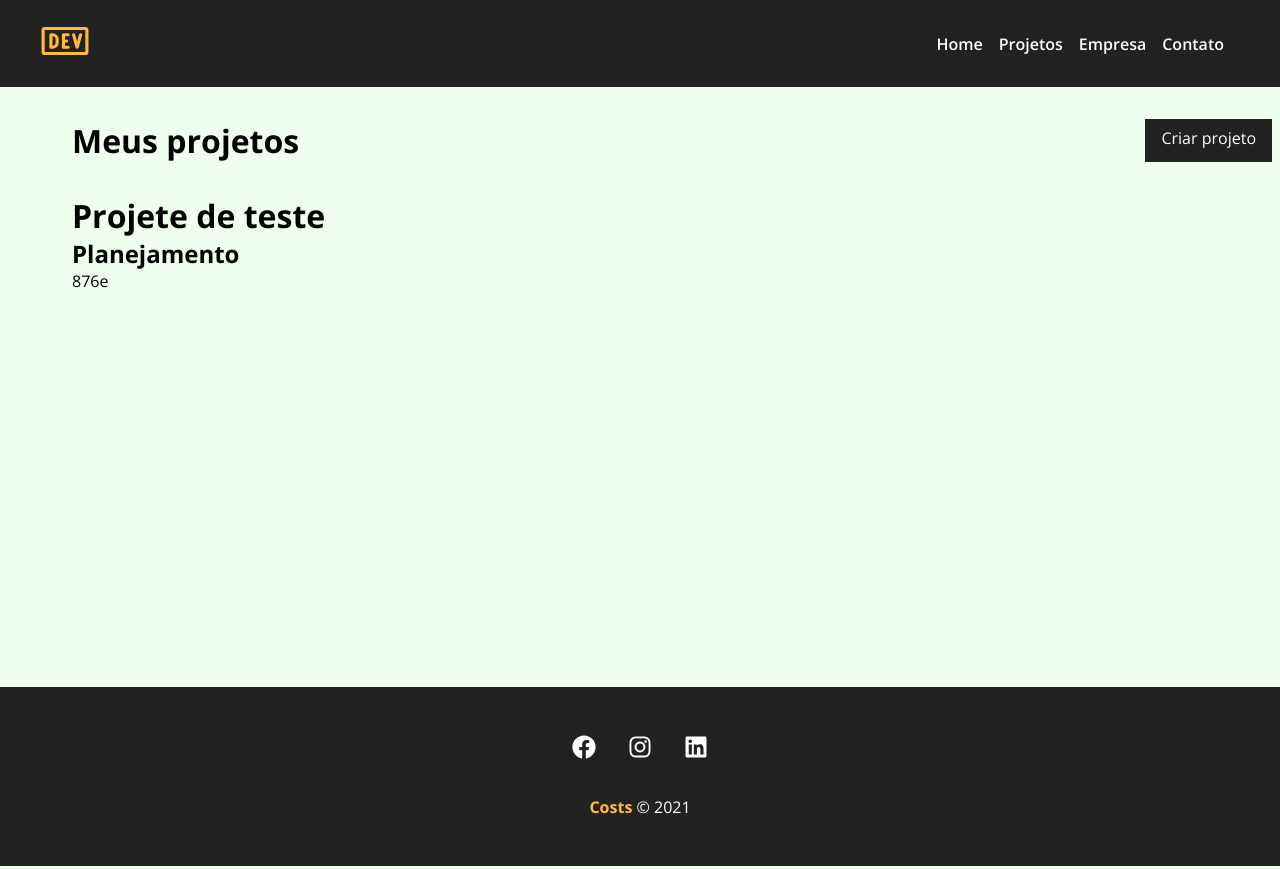
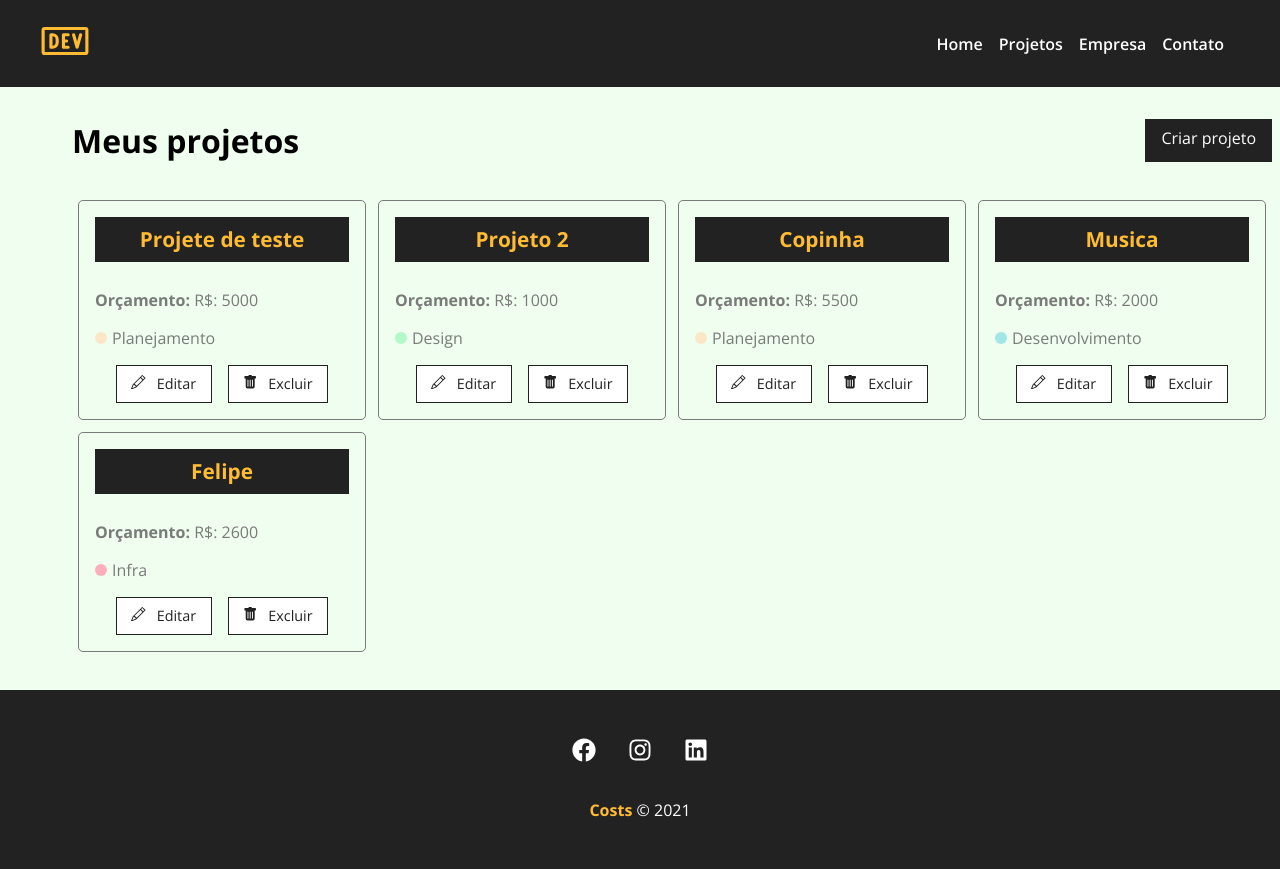
Before and after one commit to Felipe-Monte/project-costs-react, a React (Create React App) app: page /projects in a window 1280 px wide. Shown: the top 869 px of the page. Built offline with nearby package versions, Linux system fonts and the light colour scheme; data requests are answered from the project's data file.

Commit message:
continue project

```diff
--- a/db.json
+++ b/db.json
@@ -7,6 +7,50 @@
       "category": {
         "id": "4",
         "name": "Planejamento"
+      },
+      "cost": 0,
+      "services": []
+    },
+    {
+      "id": "6180",
+      "name": "Projeto 2",
+      "budget": "1000",
+      "category": {
+        "id": "3",
+        "name": "Design"
+      },
+      "cost": 0,
+      "services": []
+    },
+    {
+      "id": "e731",
+      "name": "Copinha",
+      "budget": "5500",
+      "category": {
+        "id": "4",
+        "name": "Planejamento"
+      },
+      "cost": 0,
+      "services": []
+    },
+    {
+      "id": "a344",
+      "name": "Musica",
+      "budget": "2000",
+      "category": {
+        "id": "2",
+        "name": "Desenvolvimento"
+      },
+      "cost": 0,
+      "services": []
+    },
+    {
+      "id": "5fbc",
+      "name": "Felipe",
+      "budget": "2600",
+      "category": {
+        "id": "1",
+        "name": "Infra"
       },
       "cost": 0,
       "services": []
--- /dev/null
+++ b/src/components/layout/Loading.js
@@ -0,0 +1,11 @@
+import styles from './Loading.module.css'
+
+function Loading(){
+  return(
+    <div className={styles.loader_container}>
+      <span className={styles.loader}></span>
+    </div>
+  )
+}
+
+export default Loading
--- /dev/null
+++ b/src/components/layout/Loading.module.css
@@ -0,0 +1,27 @@
+.loader {
+  width: 50px;
+  height: 50px;
+  border: 8px solid #000;
+  border-bottom-color: transparent;
+  border-radius: 50%;
+  display: inline-block;
+  box-sizing: border-box;
+  animation: rotation 1s linear infinite;
+}
+
+@keyframes rotation {
+  0% {
+    transform: rotate(0deg);
+  }
+  100% {
+    transform: rotate(360deg);
+  }
+}
+
+.loader_container {
+  width: 100%;
+  height: 100%;
+  display: flex;
+  justify-content: center;
+  align-items: center;
+}
--- a/src/components/pages/Projects.js
+++ b/src/components/pages/Projects.js
@@ -6,12 +6,14 @@
 import LinkButton from "../layout/LinkButton";
 import Message from "../layout/Message";
 import Container from "../layout/Container";
+import Loading from "../layout/Loading";
 import ProjectCard from "../project/ProjectCard";
 
 function Projects() {
   const location = useLocation();
 
   const [projects, setProjects] = useState([]);
+  const [removeLoading, setRemoveLoading] = useState(false);
 
   let message = "";
   if (location.state) {
@@ -19,19 +21,20 @@
   }
 
   useEffect(() => {
+    setTimeout(() => {
       fetch("http://localhost:5000/projects", {
         method: "GET",
         headers: {
           "Content-Type": "application/json",
         },
       })
-
         .then((resp) => resp.json())
         .then((data) => {
-        console.log(data)
-        setProjects(data)
+          setProjects(data);
+          setRemoveLoading(true);
         })
         .catch((err) => console.log(err));
+    }, 3000);
   }, []);
 
   return (
@@ -42,8 +45,7 @@
       </div>
       {message && <Message msg={message} type="success" />}
       <Container customClass="start">
-        {
-          projects.length > 0 &&
+        {projects.length > 0 &&
           projects.map((project) => (
             <ProjectCard
               key={project.id}
@@ -53,6 +55,10 @@
               category={project.category.name}
             />
           ))}
+        {!removeLoading && <Loading />}
+        {removeLoading && projects.length === 0 && (
+          <p>Não há projetos cadastrados!</p>
+        )}
       </Container>
     </div>
   );
--- a/src/components/project/ProjectCard.js
+++ b/src/components/project/ProjectCard.js
@@ -1,15 +1,28 @@
-import styles from './ProjectCard.module.css'
+import { Link } from "react-router-dom";
+import { BsPencil, BsFillTrashFill } from "react-icons/bs";
 
-import {BsPencil, BsFillTrashFill} from 'react-icons/bs'
+import styles from "./ProjectCard.module.css";
 
-function ProjectCard({id, name, budget, category, handleRemove}){
-  return(
-    <div>
-      <h1>{name}</h1>
-      <h2>{category}</h2>
-      <p>{id}</p>
+function ProjectCard({ id, name, budget, category, handleRemove }) {
+  return (
+    <div className={styles.project_card}>
+      <h4>{name}</h4>
+      <p>
+        <span>Orçamento:</span> R$: {budget}
+      </p>
+      <p className={styles.category_text}>
+        <span className={`${styles[category.toLowerCase()]}`}></span> {category}
+      </p>
+      <div className={styles.project_card_actions}>
+        <Link to="/">
+          <BsPencil/> Editar
+        </Link>
+        <button>
+          <BsFillTrashFill/> Excluir
+        </button>
+      </div>
     </div>
-  )
+  );
 }
 
-export default ProjectCard
+export default ProjectCard;
--- a/src/components/project/ProjectCard.module.css
+++ b/src/components/project/ProjectCard.module.css
@@ -0,0 +1,86 @@
+.project_card {
+  padding: 1em;
+  border: 1px solid #7a7a7a;
+  border-radius: 5px;
+  width: 24%;
+  margin: 0.5%;
+}
+
+.project_card h4 {
+  background-color: #222;
+  color: #ffbb33;
+  padding: 0.4em;
+  margin-bottom: 1.3em;
+  text-align: center;
+  font-size: 1.3em;
+}
+
+.project_card p {
+  color: #7a7a7a;
+  margin-bottom: 1em;
+}
+
+.project_card p span {
+  font-weight: bold;
+}
+
+.category_text {
+  display: flex;
+  align-items: center;
+}
+
+.category_text span {
+  display: block;
+  width: 12px;
+  height: 12px;
+  border-radius: 50%;
+  background-color: #ccc;
+  margin-right: 5px;
+}
+
+.category_text .infra {
+  background-color: #ffaebc;
+}
+
+.category_text .desenvolvimento {
+  background-color: #a0e7e5;
+}
+
+.category_text .design {
+  background-color: #b4f8c8
+}
+
+.category_text .planejamento {
+  background-color: #fbe7c6;
+}
+
+.project_card_actions {
+  display: flex;
+  align-items: center;
+  justify-content: center;
+  gap: 1em;
+}
+
+.project_card_actions a,
+.project_card_actions button {
+  text-decoration: none;
+  border: none;
+  background-color: #fff;
+  color: #222;
+  font-size: .9em;
+  padding: .6em 1em;
+  cursor: pointer;
+  border: 1px solid #222;
+  transition: .5s;
+}
+
+
+.project_card_actions svg {
+  margin-right: .5em;
+}
+
+.project_card_actions a:hover,
+.project_card_actions button:hover {
+  background-color: #222;
+  color: #ffbb33;
+}
```
Lines whose indentation alone changed are shown as unchanged.
